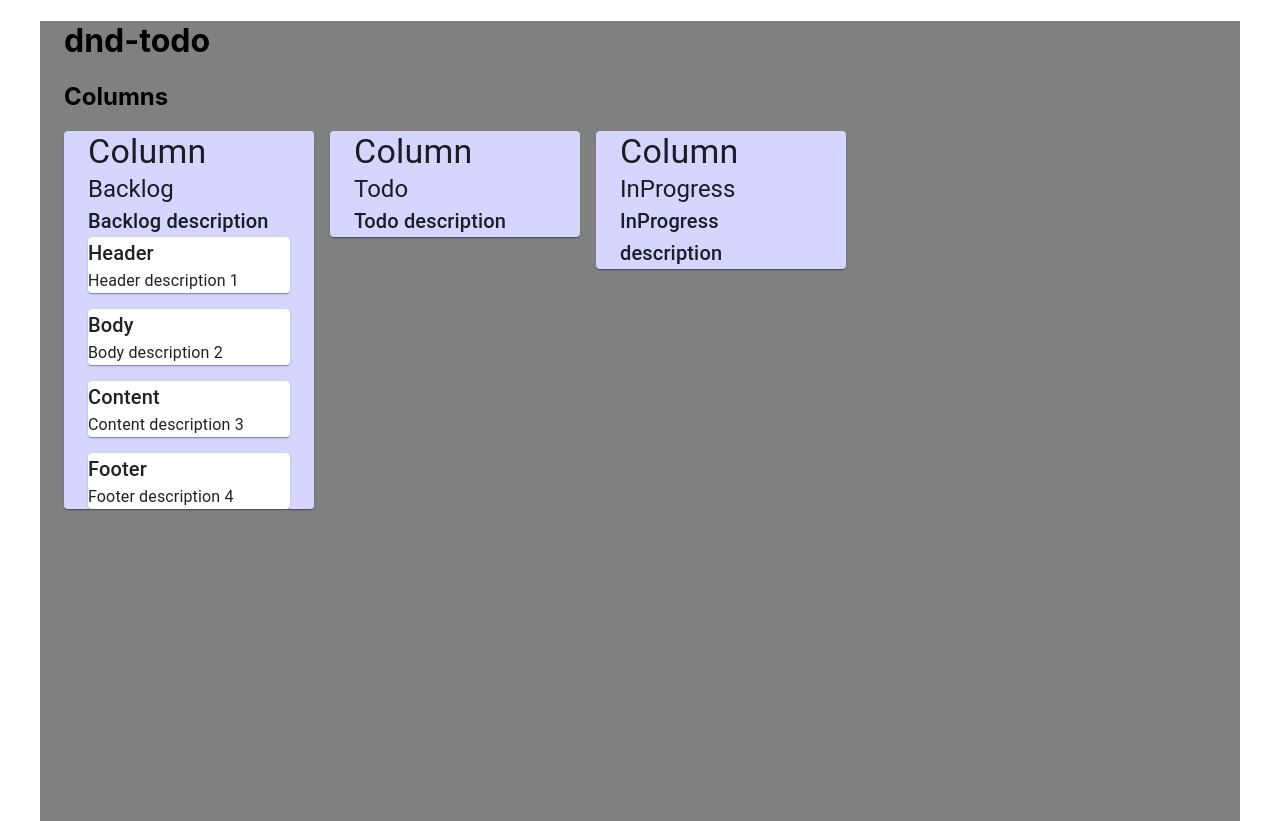
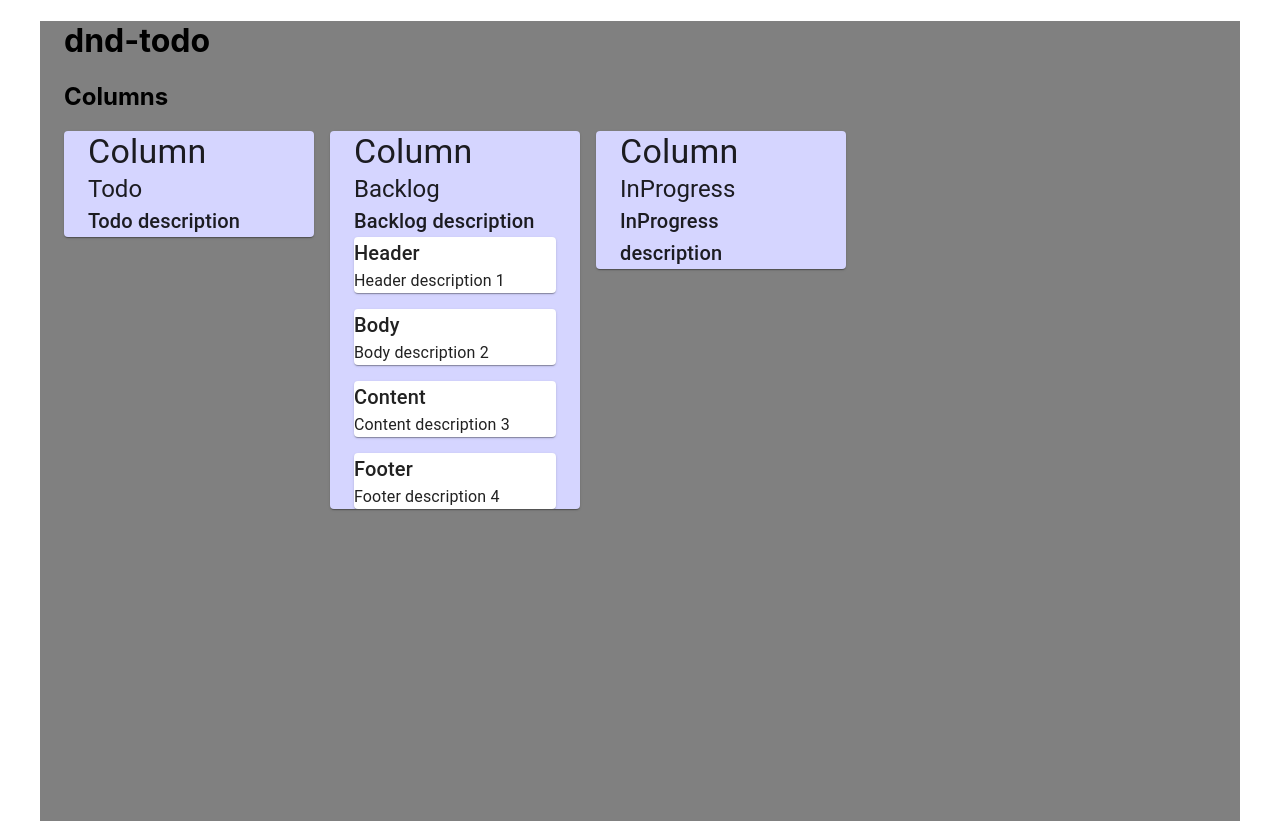
Before and after one commit to LGers/dnd-todo, a React (Create React App) app: page / in a window 1280 px wide. Built offline with nearby package versions, Linux system fonts and the light colour scheme.

Commit message:
fix: delete comments

```diff
--- a/src/App.js
+++ b/src/App.js
@@ -9,8 +9,7 @@ export const App = () => {
 
   const onDragEnd = (result) => {
     document.body.style.color = 'inherit';
-    // console.log('result', result);
-    const { destination, source, draggableId } = result
+    const { destination, source, draggableId } = result;
 
     if (!destination) {
       return;
@@ -88,13 +87,9 @@ export const App = () => {
         <Stack direction={'row'} spacing={2}>
           {state.columnOrder.map((columnId) => {
             const column = state.columns[columnId];
-            // console.log(column);
             const tasks = column.taskIds.map((taskId) => {
-              // console.log(state.tasks[taskId]);
-              // console.log('taskId', taskId);
               return state.tasks[taskId]
             });
-            // console.log('tasks', tasks);
             return (
               <Column
                 key={column.id}
--- a/src/initial-data.js
+++ b/src/initial-data.js
@@ -1,9 +1,9 @@
 export const initialState = {
   tasks: {
-    'task-1': { id: 'task-1', title: 'Header', description: 'Header description 1' },
-    'task-2': { id: 'task-2', title: 'Body', description: 'Body description 2' },
-    'task-3': { id: 'task-3', title: 'Content', description: 'Content description 3' },
-    'task-4': { id: 'task-4', title: 'Footer', description: 'Footer description 4' },
+    'task-1': { id: 'task-1222', title: 'Header', description: 'Header description 1' },
+    'task-2': { id: 'task-22', title: 'Body', description: 'Body description 2' },
+    'task-3': { id: 'task-32', title: 'Content', description: 'Content description 3' },
+    'task-4': { id: 'task-42', title: 'Footer', description: 'Footer description 4' },
   },
   columns: {
     'column-1': {
@@ -26,5 +26,5 @@ export const initialState = {
     },
   },
   // columnOrder: ['column-1', 'column-2'],
-  columnOrder: ['column-1', 'column-2', 'column-3'],
+  columnOrder: ['column-2', 'column-1', 'column-3'],
 };
```
